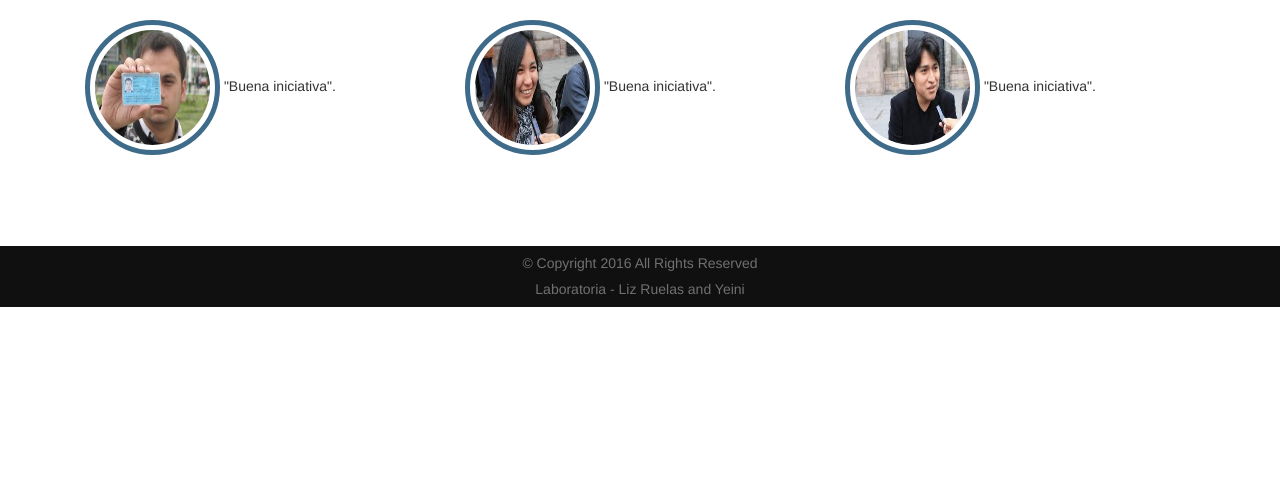
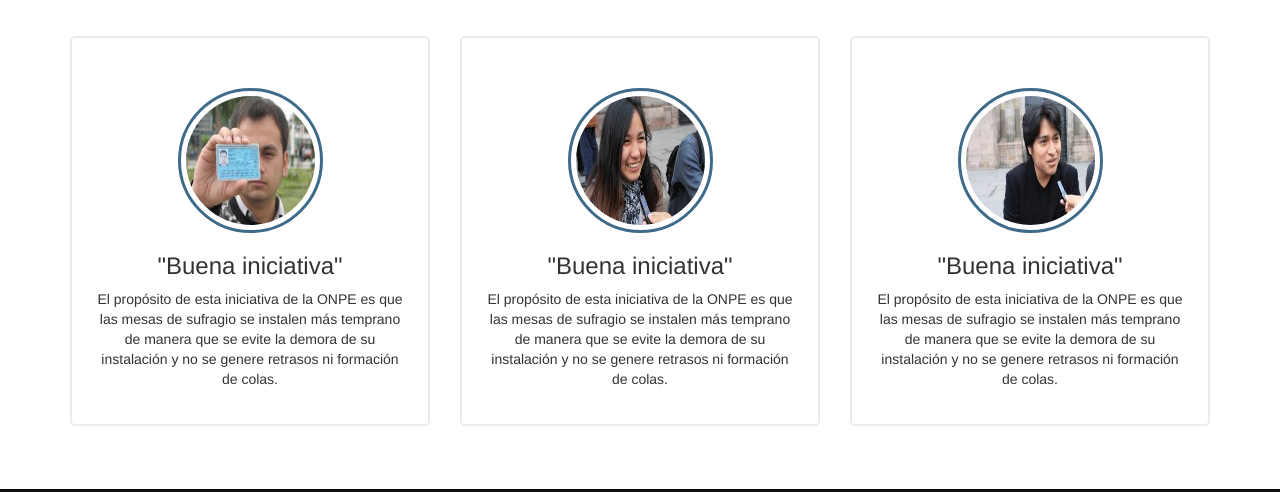
Before and after one commit to LizRuelas/votaciones2021, a website: page public/index.html in a window 1280 px wide. Shown: the part 493-985 px from the top of the page. Before the commit the page ends 800 px from the top, so only its background shows below. Drawn offline with nearby package versions, Linux system fonts and the light colour scheme.

Commit message:
agregando footers

```diff
--- a/public/css/main.css
+++ b/public/css/main.css
@@ -35,7 +35,12 @@
 .users {
 	margin: 2% 0;
 }
-footer {
+.footer1 {
+	background-color: #101010;
+	color: #707070;
+
+}
+.footer2 {
 	background-color: #101010;
 	color: #707070;
     position: absolute;
@@ -83,3 +88,26 @@ footer {
 .loginResult{
 	display:none;
 }
+
+.contenedor{
+	margin-top: 3%;
+}
+
+.noticias {
+    margin-bottom: 4.5em;
+    padding: 50px 25px 25px 25px;
+    border: 2px solid rgba(45, 64, 89, 0.1);
+    position: relative;
+    -webkit-border-radius: 5px;
+    -moz-border-radius: 5px;
+    -ms-border-radius: 5px;
+    border-radius: 5px;
+}
+
+.noticias span img {
+    border-radius: 100%;
+    height: 145px;
+    width: 145px;
+    border: 3px solid #3E6B89;
+    padding: 5px;
+}
--- a/public/index.html
+++ b/public/index.html
@@ -120,31 +120,32 @@
 			</div>
 		</div>
 	</section>
-	<section>
+	<section class="contenedor">
 		<div class="container">
-			<div class="row users">
-				<div class="col-md-4">
-					<div class="user">
-						<img src="img/user1.jpg">
-						<span>"Buena iniciativa".</span>
+			<div class="row">
+				<div class="col-md-4 text-center">
+					<div class="noticias">
+						<span><img src="img/user1.jpg"></span>
+						<h3>"Buena iniciativa"</h3>
+						<p>El propósito de esta iniciativa de la ONPE es que las mesas de sufragio se instalen más temprano de manera que se evite la demora de su instalación y no se genere retrasos ni formación de colas.</p>
 					</div>
 				</div>
-				<div class="col-md-4">
-					<div class="user">
-						<img src="img/user2.jpg">
-						<span>"Buena iniciativa".</span>
+				<div class="col-md-4 text-center">
+					<div class="noticias">
+						<span><img src="img/user2.jpg"></span>
+						<h3>"Buena iniciativa"</h3>
+						<p>El propósito de esta iniciativa de la ONPE es que las mesas de sufragio se instalen más temprano de manera que se evite la demora de su instalación y no se genere retrasos ni formación de colas.</p>
 					</div>
 				</div>
-				<div class="col-md-4">
-					<div class="user">
-						<img src="img/user3.jpg">
-						<span>"Buena iniciativa".</span>
+				<div class="col-md-4 text-center">
+					<div class="noticias">
+						<span><img src="img/user3.jpg"></span>
+						<h3>"Buena iniciativa"</h3>
+						<p>El propósito de esta iniciativa de la ONPE es que las mesas de sufragio se instalen más temprano de manera que se evite la demora de su instalación y no se genere retrasos ni formación de colas.</p>
 					</div>
-				</div>
-			</div>
 		</div>
 	</section>
-	<footer>
+	<footer class="footer1">
 		<div class="container">
 			<div class="foot text-center">
 				<h5>© Copyright 2016 All Rights Reserved</h5>
```
Also changed, not shown: public/votar.html (+1 -1 lines).
